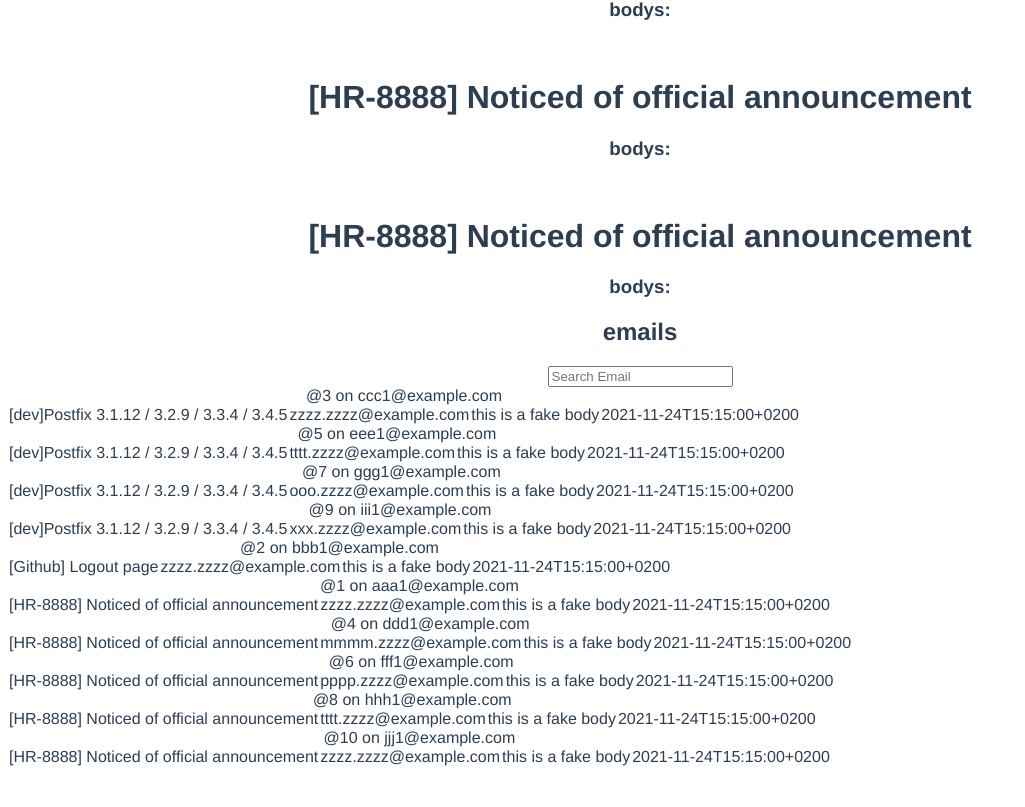
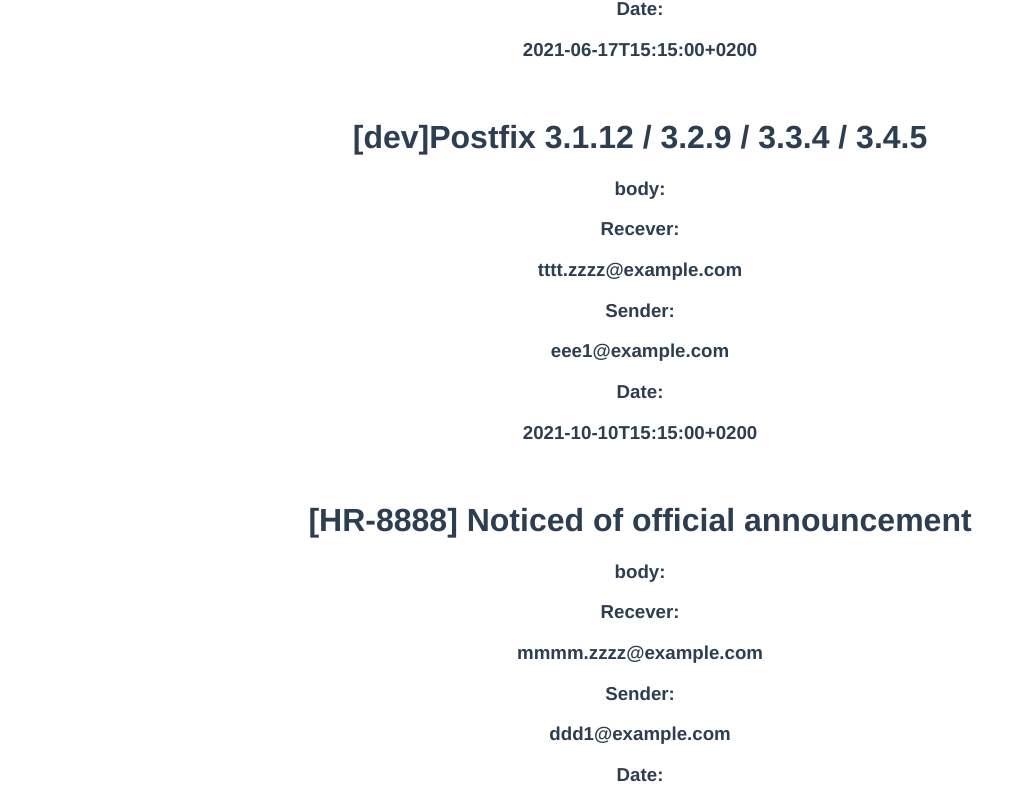
Before and after one commit to Lukaszk01/HenngeChallenge, a Vue app in the folder hennge-challenge/: page / in a window 1280 px wide. Shown: the part 1150-1957 px from the top of the page, without its empty margins (0-1025 px from the left). Before the commit the page ends 1925 px from the top, so only its background shows below. Built offline with nearby package versions, Linux system fonts and the light colour scheme.

Commit message:
date search works

```diff
--- a/hennge-challenge/src/App.vue
+++ b/hennge-challenge/src/App.vue
@@ -28,7 +28,19 @@
         <span class="body-span">
 
           <h3 class="body-subject">
-            bodys:
+            body:
+          </h3>
+          <h3>
+           <p>Recever:</p>
+            {{ email.to }}
+          </h3>
+          <h3>
+           <p>Sender:</p>
+            {{ email.from }}
+          </h3>
+            <h3>
+           <p>Date:</p>
+            {{ email.datetime }}
           </h3>
        <!--    <ol class="body-list">
             <li v-for="body in email.bodys">- {{ body }}</li>
@@ -89,7 +101,7 @@
           to: "zzzz.zzzz@example.com",
           subject: "[Github] Logout page",
           attachment: "",
-          datetime: "2021-11-24T15:15:00+0200",
+          datetime: "2021-11-25T15:15:00+0200",
           body: "this is a fake body"
         },
         {
@@ -98,7 +110,7 @@
           to: "zzzz.zzzz@example.com",
           subject: "[dev]Postfix 3.1.12 / 3.2.9 / 3.3.4 / 3.4.5",
           attachment: "",
-          datetime: "2021-11-24T15:15:00+0200",
+          datetime: "2021-11-26T15:15:00+0200",
           body: "this is a fake body"
         }
         ,
@@ -108,7 +120,7 @@
           to: "mmmm.zzzz@example.com",
           subject: "[HR-8888] Noticed of official announcement",
           attachment: "",
-          datetime: "2021-11-24T15:15:00+0200",
+          datetime: "2021-10-16T15:15:00+0200",
           body: "this is a fake body"
         }
         ,
@@ -118,7 +130,7 @@
           to: "tttt.zzzz@example.com",
           subject: "[dev]Postfix 3.1.12 / 3.2.9 / 3.3.4 / 3.4.5",
           attachment: "",
-          datetime: "2021-11-24T15:15:00+0200",
+          datetime: "2021-10-10T15:15:00+0200",
           body: "this is a fake body"
         }
         ,
@@ -128,7 +140,7 @@
           to: "pppp.zzzz@example.com",
           subject: "[HR-8888] Noticed of official announcement",
           attachment: "",
-          datetime: "2021-11-24T15:15:00+0200",
+          datetime: "2021-11-30T15:15:00+0200",
           body: "this is a fake body"
         }
         ,
@@ -138,7 +150,7 @@
           to: "ooo.zzzz@example.com",
           subject: "[dev]Postfix 3.1.12 / 3.2.9 / 3.3.4 / 3.4.5",
           attachment: "",
-          datetime: "2021-11-24T15:15:00+0200",
+          datetime: "2020-11-24T15:15:00+0200",
           body: "this is a fake body"
         }
         ,
@@ -148,7 +160,7 @@
           to: "tttt.zzzz@example.com",
           subject: "[HR-8888] Noticed of official announcement",
           attachment: "",
-          datetime: "2021-11-24T15:15:00+0200",
+          datetime: "2021-03-21T15:15:00+0200",
           body: "this is a fake body"
         }
         ,
@@ -158,7 +170,7 @@
           to: "xxx.zzzz@example.com",
           subject: "[dev]Postfix 3.1.12 / 3.2.9 / 3.3.4 / 3.4.5",
           attachment: "",
-          datetime: "2021-11-24T15:15:00+0200",
+          datetime: "2021-06-17T15:15:00+0200",
           body: "this is a fake body"
         }
         ,
@@ -181,7 +193,7 @@
     // Process search input
     if (this.searchValue != '' && this.searchValue) {
         tempEmails = tempEmails.filter((item) => {
-          return item.subject
+          return item.datetime
             .toUpperCase()
             .includes(this.searchValue.toUpperCase())
         })
@@ -190,7 +202,7 @@
     // Sort by alphabetical order
         tempEmails = tempEmails.sort((a, b) => {
             if (this.sortBy == 'alphabetically') {
-                let fa = a.subject.toLowerCase(), fb = b.subject.toLowerCase()
+                let fa = a.datetime.toLowerCase(), fb = b.datetime.toLowerCase()
 
               if (fa < fb) {
                 return -1
--- a/hennge-challenge/src/components/EmailData.vue
+++ b/hennge-challenge/src/components/EmailData.vue
@@ -10,8 +10,9 @@
 
 
 <template>
+  <h2>Elo</h2>
 <!-- <input type="text" v-model="searchValue" placeholder="Search Email" id="search-input"> -->
-    <i class="fa fa-search"></i>
+<!--     <i class="fa fa-search"></i>
     <tr>
     <div class="email-data">
       <span>@{{ email.id }} on {{ email.from }}</span>
@@ -21,7 +22,7 @@
       <td>{{ email.datetime }}</td>
     </div>
     </tr>
-
+ -->
 </template>
 
 <script>
```
Also changed, not shown: 1 other file (tests, documents, lock files or other folders).
